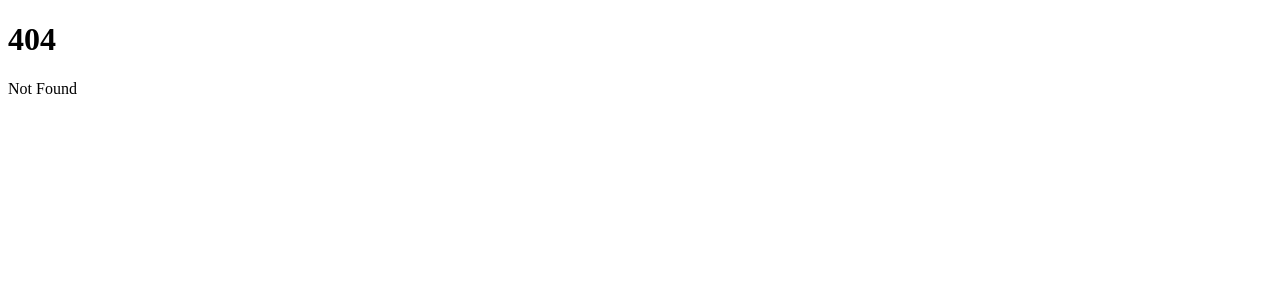
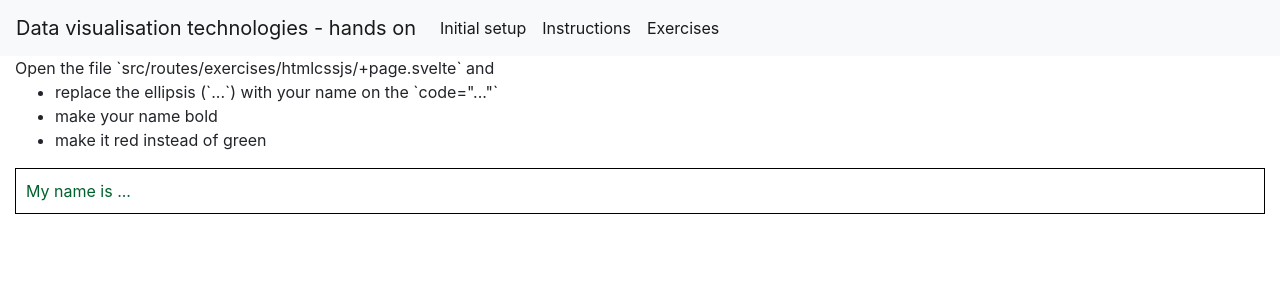
Before and after one commit to vda-lab/datavis-technologies-handson, a SvelteKit app: page /exercises/htmlcss in a window 1280 px wide. Before the commit this address had no page. Shown: the top 300 px of the page. Built offline with nearby package versions, Linux system fonts and the light colour scheme.

Commit message:
PoP working for system that is able to get list of files

```diff
--- a/package.json
+++ b/package.json
@@ -13,8 +13,5 @@
 		"svelte": "^3.54.0",
 		"vite": "^4.0.0"
 	},
-	"type": "module",
-	"dependencies": {
-		"@roxi/routify": "^2.18.11"
-	}
+	"type": "module"
 }
--- a/src/app.html
+++ b/src/app.html
@@ -4,6 +4,9 @@
 		<meta charset="utf-8" />
 		<link rel="icon" href="%sveltekit.assets%/favicon.png" />
 		<meta name="viewport" content="width=device-width" />
+
+		<!-- Bootstrap CSS -->
+		<link rel="stylesheet" href="https://cdn.jsdelivr.net/npm/bootstrap@4.0.0/dist/css/bootstrap.min.css" integrity="sha384-Gn5384xqQ1aoWXA+058RXPxPg6fy4IWvTNh0E263XmFcJlSAwiGgFAW/dAiS6JXm" crossorigin="anonymous">
 		%sveltekit.head%
 	</head>
 	<body data-sveltekit-preload-data="hover">
--- /dev/null
+++ b/src/routes/+layout.svelte
@@ -0,0 +1,17 @@
+<nav class="navbar navbar-expand-lg navbar-light bg-light">
+    <a class="navbar-brand" href="/">Data visualisation technologies - hands on</a>
+    <button class="navbar-toggler" type="button" data-toggle="collapse" data-target="#navbarNavAltMarkup" aria-controls="navbarNavAltMarkup" aria-expanded="false" aria-label="Toggle navigation">
+      <span class="navbar-toggler-icon"></span>
+    </button>
+    <div class="collapse navbar-collapse" id="navbarNavAltMarkup">
+      <div class="navbar-nav">
+        <a class="nav-item nav-link active" href="/initialsetup">Initial setup</a>
+        <a class="nav-item nav-link active" href="/instructions">Instructions</a>
+        <a class="nav-item nav-link active" href="/exercises">Exercises</a>
+      </div>
+    </div>
+  </nav>
+
+  <div class="container-fluid">
+<slot />
+</div>
--- /dev/null
+++ b/src/routes/exercises/htmlcss/+page.svelte
@@ -0,0 +1,18 @@
+Open the file `src/routes/exercises/htmlcssjs/+page.svelte` and
+<ul>
+    <li>replace the ellipsis (`...`) with your name on the `code="..."`</li>
+    <li>make your name bold</li>
+    <li>make it red instead of green</li>
+</ul>
+
+<div class="answer">
+My name is ...
+</div>
+
+<style>
+  div.answer {
+    color: rgb(2, 96, 45);
+    border: 1px solid black;
+    padding: 10px;
+  }
+</style>
--- /dev/null
+++ b/src/routes/instructions/+page.svelte
@@ -0,0 +1,2 @@
+<h2>Instructions</h2>
+Each exercise in
```
Also changed, not shown: src/routes/+page.svelte (+29 -2 lines), src/routes/exercises/+page.js (added, +11 -0 lines), src/routes/exercises/+page.svelte (added, +15 -0 lines), src/routes/exercises/new_dir/+page.svelte (added), 1 other file (tests, documents, lock files or other folders).
